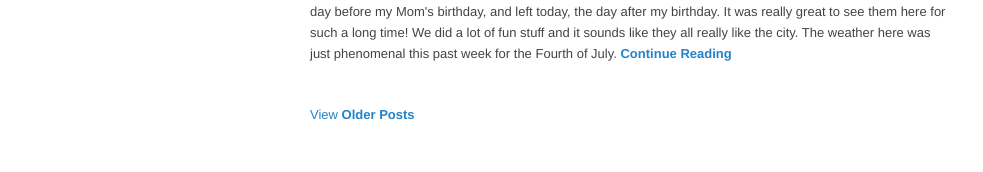
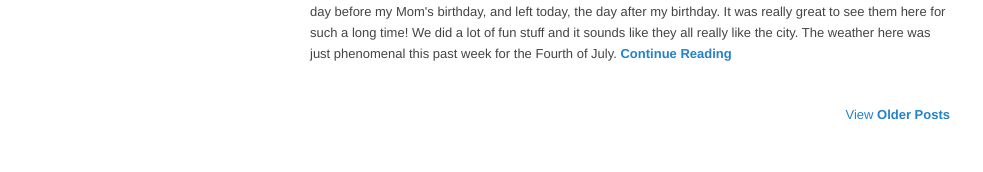
Before and after one commit to mbmccormick/mbmccormick.github.io, a Jekyll site: the page built from index.html, in a window 1280 px wide. Shown: the part 1944-2116 px from the top of the page, without its empty margins (0-983 px from the left). Built offline with Jekyll 4.4.1, drawn with Linux system fonts in a browser that asks for light colours; Markdown is read by kramdown in place of the engine named in the settings; the list of posts is cut into pages by our own code.

Commit message:
Edited index.html via GitHub

```diff
--- a/index.html
+++ b/index.html
@@ -24,12 +24,12 @@
 <div class="pagination">
   {% if paginator.previous_page %}
     <span class="prev" align="left">
-      <a href="/page{{paginator.previous_page}}" class="previous">View <b>Newer Posts</b></a>
+      <a href="/page{{paginator.previous_page}}">View <b>Newer Posts</b></a>
     </span>
   {% endif %}
   {% if paginator.next_page %}
-    <span class="next" align="right">
-      <a href="/page{{paginator.next_page}}" class="next ">View <b>Older Posts</b></a>
+    <span class="next" align="right" style="float: right;">
+      <a href="/page{{paginator.next_page}}">View <b>Older Posts</b></a>
     </span>
   {% endif %}
 </div>
```
